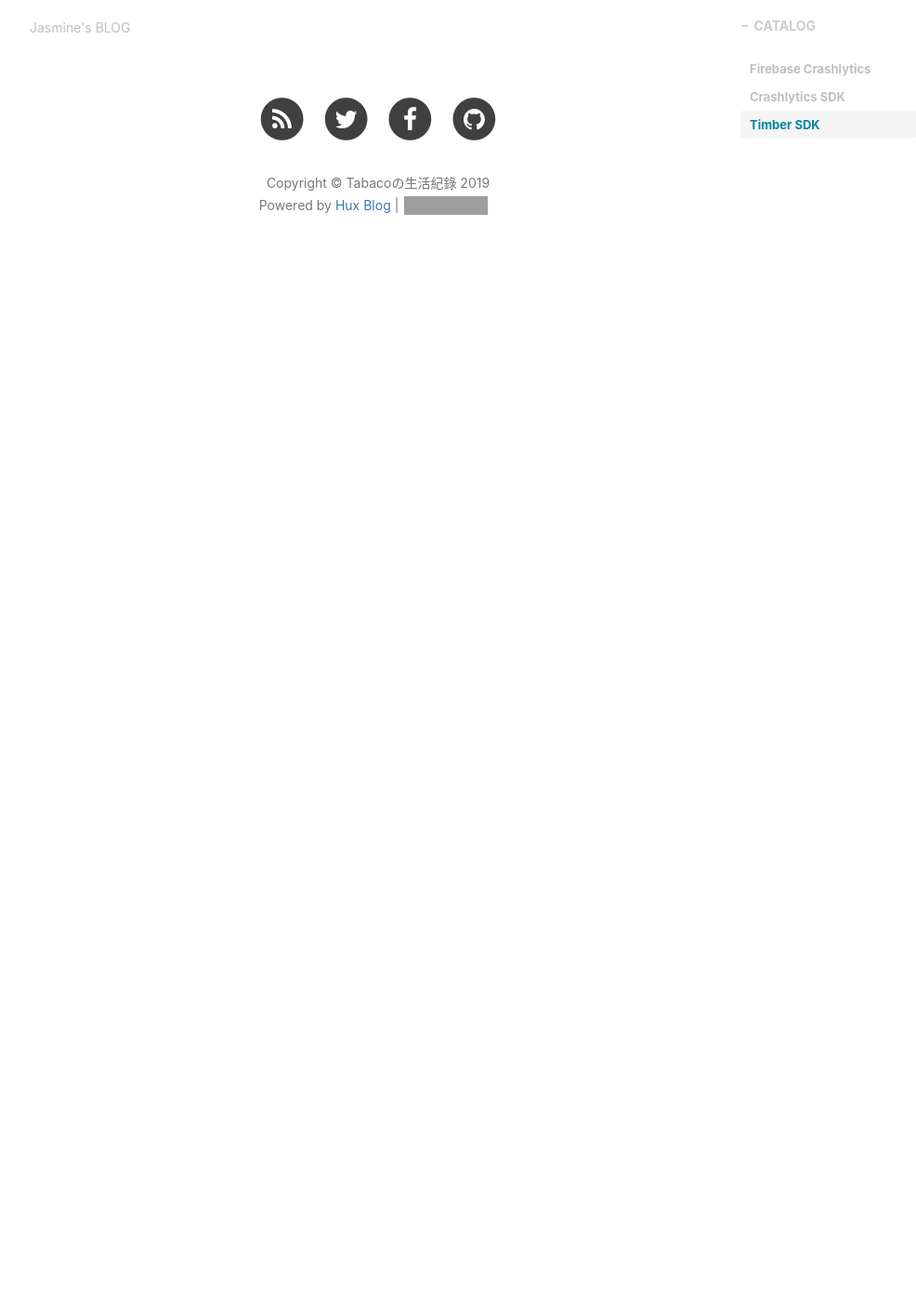
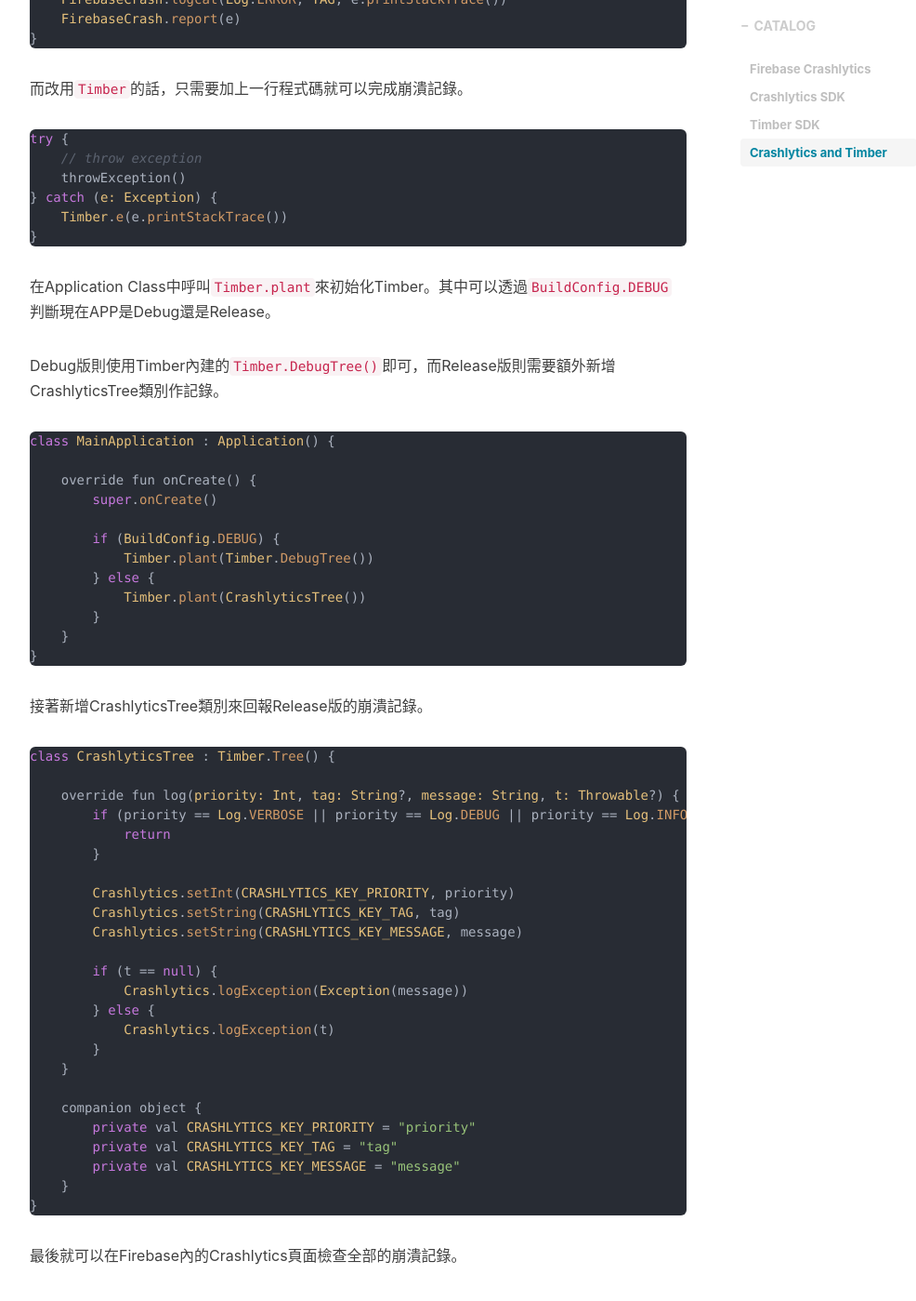
Before and after one commit to 7a6ac0/7a6ac0.github.io, a Jekyll site: the page built from _posts/2019-05-06-android-logging-with-crashlytics-and-timber.markdown, in a window 1280 px wide and 1400 px high, scrolled down 3231 px. Shown: the whole window at 93% size, without its empty margins (233-1219 px from the left). Built offline with Jekyll 4.4.1, drawn with Linux system fonts in a browser that asks for light colours; nearby versions of some CDN libraries; comment, search, counter and statistics services are not loaded; before the commit the page ends 3528 px from its top, so only the background shows below that; some of the changed text lies outside the part shown; grey boxes are pictures that could not be loaded.

Commit message:
Update post : Android logging with Crashlytics and Timber

````diff
--- a/_posts/2019-05-06-android-logging-with-crashlytics-and-timber.markdown
+++ b/_posts/2019-05-06-android-logging-with-crashlytics-and-timber.markdown
@@ -30,7 +30,7 @@
 ## Firebase Crashlytics
 ```Firebase Crashlytics```是一款輕量級的即時當機崩潰記錄器，可幫助我們跟踪，確定優先級並解決影響您應用質量的穩定性問題。當問題嚴重性突然增加時，它會發出警報。Crashlytics通過對App Crash進行分組並突出顯示導致App Crash的情況，從而為您節省故障排除時間。
 
-本篇的Crash記錄主要是上傳到Firebase Crashlytics，而不上傳[Fabric][Fabric]，因為Crashlytics已經整合進Firebase，所以就不需要再連接[Fabric][Fabric]，有關其Firebase設定方式後續會寫一篇教學。(*ﾟ∀ﾟ*)
+本篇的崩潰記錄主要是上傳到Firebase Crashlytics，而不上傳[Fabric][Fabric]，因為Crashlytics已經整合進Firebase，所以就不需要再連接[Fabric][Fabric]，有關其Firebase設定方式後續會寫一篇教學。(*ﾟ∀ﾟ*)
 
 ## Crashlytics SDK
 在APP內要使用Crashlytics回報崩潰記錄前需要作些設定。在Project等級的```build.gradle```內新增Crashlytics repositories及dependencies：
@@ -93,5 +93,75 @@
 
 不知道大家有沒有發現Timber不需要像Log一樣要傳入TAG參數，因為在呼叫Timber時會自動取得目前的class name作為TAG，這一點真的是很便利。
 
+## Crashlytics and Timber
+原本需要在每個程式碼的```exception```加上下列三行程式碼才算完成崩潰記錄，假如有許多地方都要作崩潰記錄，每次都要加上這三行實在令人崩潰啊啊啊(／‵Д′)／~ ╧╧
+```java
+try {
+    // throw exception
+    throwException()
+} catch (e: Exception) {
+    // Crashlytics
+    Crashlytics.logException(e)
+
+    // Firebase Crash Reporting
+    FirebaseCrash.logcat(Log.ERROR, TAG, e.printStackTrace())
+    FirebaseCrash.report(e)
+}
+```
+而改用```Timber```的話，只需要加上一行程式碼就可以完成崩潰記錄。
+```java
+try {
+    // throw exception
+    throwException()
+} catch (e: Exception) {
+    Timber.e(e.printStackTrace())
+}
+```
+在Application Class中呼叫```Timber.plant```來初始化Timber。其中可以透過```BuildConfig.DEBUG```判斷現在APP是Debug還是Release。
+
+Debug版則使用Timber內建的```Timber.DebugTree()```即可，而Release版則需要額外新增CrashlyticsTree類別作記錄。
+```java
+class MainApplication : Application() {
+
+    override fun onCreate() {
+        super.onCreate()
+
+        if (BuildConfig.DEBUG) {
+            Timber.plant(Timber.DebugTree())
+        } else {
+            Timber.plant(CrashlyticsTree())
+        }
+    }
+}
+```
+接著新增CrashlyticsTree類別來回報Release版的崩潰記錄。
+```java
+class CrashlyticsTree : Timber.Tree() {
+
+    override fun log(priority: Int, tag: String?, message: String, t: Throwable?) {
+        if (priority == Log.VERBOSE || priority == Log.DEBUG || priority == Log.INFO) {
+            return
+        }
+
+        Crashlytics.setInt(CRASHLYTICS_KEY_PRIORITY, priority)
+        Crashlytics.setString(CRASHLYTICS_KEY_TAG, tag)
+        Crashlytics.setString(CRASHLYTICS_KEY_MESSAGE, message)
+
+        if (t == null) {
+            Crashlytics.logException(Exception(message))
+        } else {
+            Crashlytics.logException(t)
+        }
+    }
+
+    companion object {
+        private val CRASHLYTICS_KEY_PRIORITY = "priority"
+        private val CRASHLYTICS_KEY_TAG = "tag"
+        private val CRASHLYTICS_KEY_MESSAGE = "message"
+    }
+}
+```
+最後就可以在Firebase內的Crashlytics頁面檢查全部的崩潰記錄。
+
 [Fabric]: https://get.fabric.io/
 [Timber]: https://github.com/JakeWharton/timber
````
